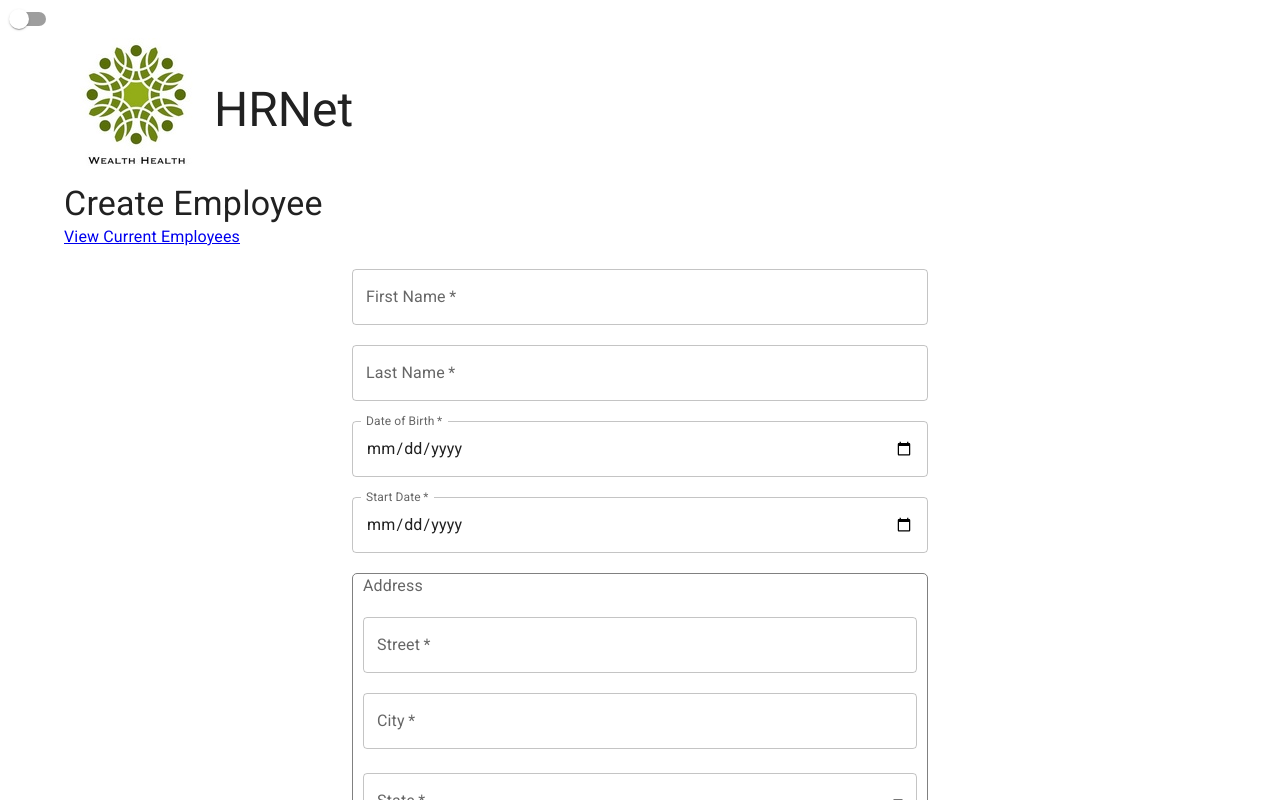
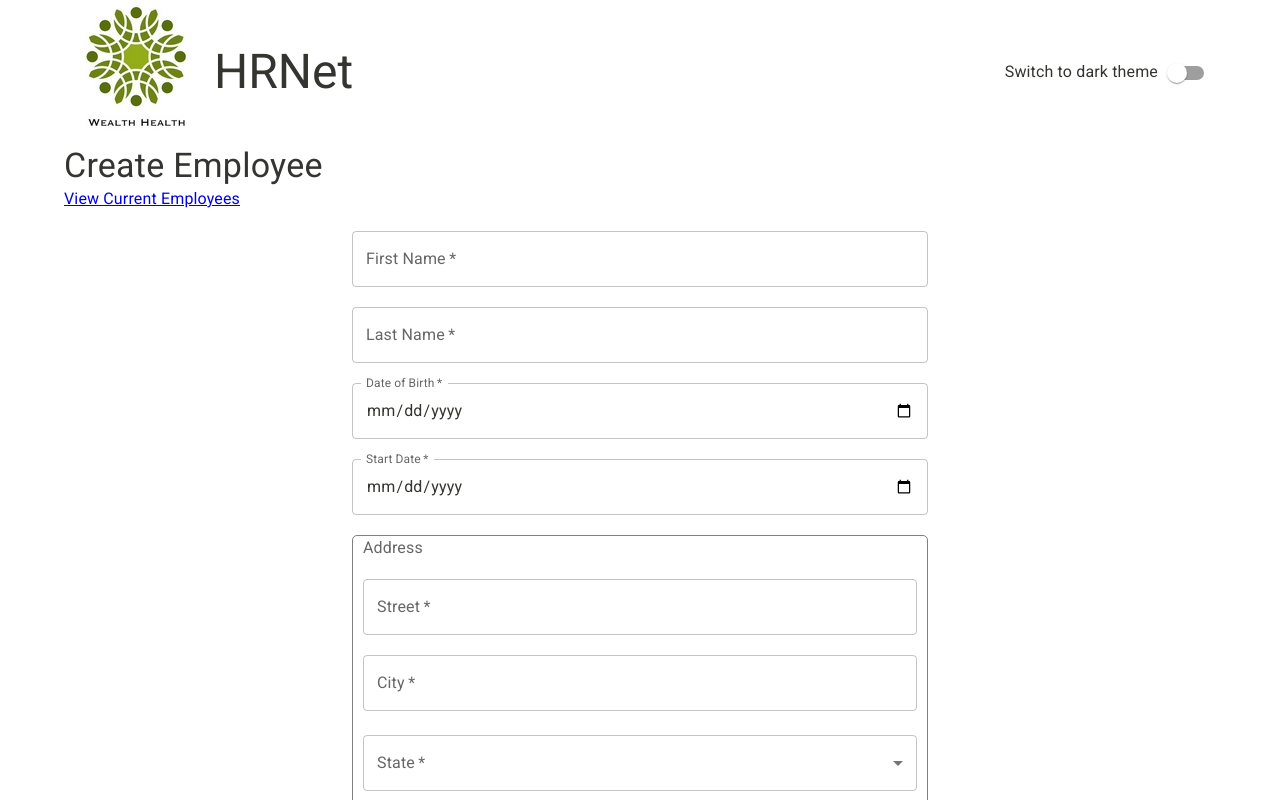
Before and after one commit to Barberousse93/OC-P14-HRNet-React, a React (Create React App) app: page / in a window 1280 px wide. Shown: the top 800 px of the page. Built offline with nearby package versions, Linux system fonts and the light colour scheme.

Commit message:
mise en plece ThemeContext pour light / dark avec switch dans le header

```diff
--- a/src/App.js
+++ b/src/App.js
@@ -1,8 +1,17 @@
-import React, { useState } from 'react'
+import React
+// , { useState }
+  from 'react'
 import Router from './Utils/Router'
 import Header from './Components/Header';
-import { ThemeProvider, createTheme } from '@mui/material/styles'
-import { CssBaseline, Switch } from '@mui/material'
+import {
+  // ThemeProvider,
+  createTheme
+} from '@mui/material/styles'
+import {
+  CssBaseline
+  // , Switch
+} from '@mui/material'
+import ThemeHandler from './Utils/Theming/ThemeProvider'
 
 // const selectedTheme = useSelector((state) => state.darkTheme)
 
@@ -19,23 +28,23 @@ export const lightTheme = createTheme({
 })
 
 function App() {
-  const [theme, setTheme] = useState(lightTheme)
-  const handleTheme = () => {
-    if (theme === lightTheme) {
-      setTheme(darkTheme)
-    } else {
-      setTheme(lightTheme)
-    }
-  }
+  // const [theme, setTheme] = useState(lightTheme)
+  // const handleTheme = () => {
+  //   if (theme === lightTheme) {
+  //     setTheme(darkTheme)
+  //   } else {
+  //     setTheme(lightTheme)
+  //   }
+  // }
 
   return (
     <div>
-      <ThemeProvider theme={theme}>
+      <ThemeHandler>
         <CssBaseline />
-        <Switch onChange={handleTheme}></Switch>
+        {/* <Switch onChange={handleTheme}></Switch> */}
         <Header />
         <Router />
-      </ThemeProvider>
+      </ThemeHandler>
     </div>
   )
 }
--- a/src/Components/Header.jsx
+++ b/src/Components/Header.jsx
@@ -1,11 +1,13 @@
 /* eslint-disable react/prop-types */
 import './Header.css'
-import React from 'react'
+import React, { useContext } from 'react'
 import { Link } from 'react-router-dom'
 import logo from '../assets/logo.jpg'
-import { Typography } from '@mui/material'
+import { Switch, Typography } from '@mui/material'
+import ThemeContext from '../Utils/Theming/ThemeContext'
 
 function Header() {
+  const { isDark, toggleTheme } = useContext(ThemeContext)
   return (
     <header>
       <div className="navBar">
@@ -16,7 +18,12 @@ function Header() {
           HRNet
         </Typography>
       </div>
-
+      <Typography>
+        <label htmlFor="switchTheme">
+          Switch to {isDark ? 'light theme' : 'dark theme'}
+          <Switch name="switchTheme" checked={isDark} onChange={toggleTheme} />
+        </label>
+      </Typography>
     </header>
   )
 }
--- /dev/null
+++ b/src/Utils/Theming/Theme.js
@@ -0,0 +1,55 @@
+import { createTheme } from '@mui/material'
+
+const LOCAL_STORAGE_KEY = 'isDark'
+
+// const baseTheme = createTheme({
+//   typography: {
+//     fontFamily: "'Work Sans', sans-serif",
+//     fontSize: 14,
+//     fontFamilySecondary: "'Roboto Condensed', sans-serif"
+//   }
+// })
+
+const DARK_THEME = createTheme({
+//   ...baseTheme,
+//   palette: {
+//     type: 'dark'
+//         ,
+//     primary: {
+//       main: '#5c85ff'
+//     },
+//     secondary: {
+//       main: '#000000'
+//     },
+//     background: {
+//       default: '#353030'
+//     },
+//     text: {
+//       primary: '#f7f2f2'
+//     }
+//   }
+  palette: {
+    mode: 'dark'
+  }
+})
+
+const LIGHT_THEME = createTheme({
+  //   ...baseTheme,
+  palette: {
+    type: 'light',
+    primary: {
+      main: '#586F05'
+    },
+    secondary: {
+      main: '#93AD18'
+    },
+    background: {
+      default: '#fff'
+    },
+    text: {
+      primary: '#343531'
+    }
+  }
+})
+
+export { DARK_THEME, LIGHT_THEME, LOCAL_STORAGE_KEY }
--- /dev/null
+++ b/src/Utils/Theming/ThemeContext.js
@@ -0,0 +1,5 @@
+import { createContext } from 'react'
+
+const ThemeContext = createContext({})
+
+export default ThemeContext
--- /dev/null
+++ b/src/Utils/Theming/ThemeProvider.js
@@ -0,0 +1,37 @@
+/* eslint-disable react/prop-types */
+import React, { useState } from 'react'
+import { ThemeProvider } from '@emotion/react'
+import ThemeContext from './ThemeContext'
+import { LOCAL_STORAGE_KEY, DARK_THEME, LIGHT_THEME } from './Theme'
+
+function ThemeHandler(props) {
+  const [isDark, setDark] = useState(
+    localStorage.getItem(LOCAL_STORAGE_KEY) === 'true'
+  )
+
+  const ctxValue = {
+    isDark,
+    toggleTheme
+  }
+
+  function toggleTheme() {
+    setDark(!isDark)
+    localStorage.setItem(LOCAL_STORAGE_KEY, !isDark)
+  }
+
+  function getTheme() {
+    if (isDark) {
+      return DARK_THEME
+    } else {
+      return LIGHT_THEME
+    }
+  }
+
+  return (
+    <ThemeContext.Provider value={ctxValue}>
+      <ThemeProvider theme={getTheme}>{props.children}</ThemeProvider>
+    </ThemeContext.Provider>
+  )
+}
+
+export default ThemeHandler
```
